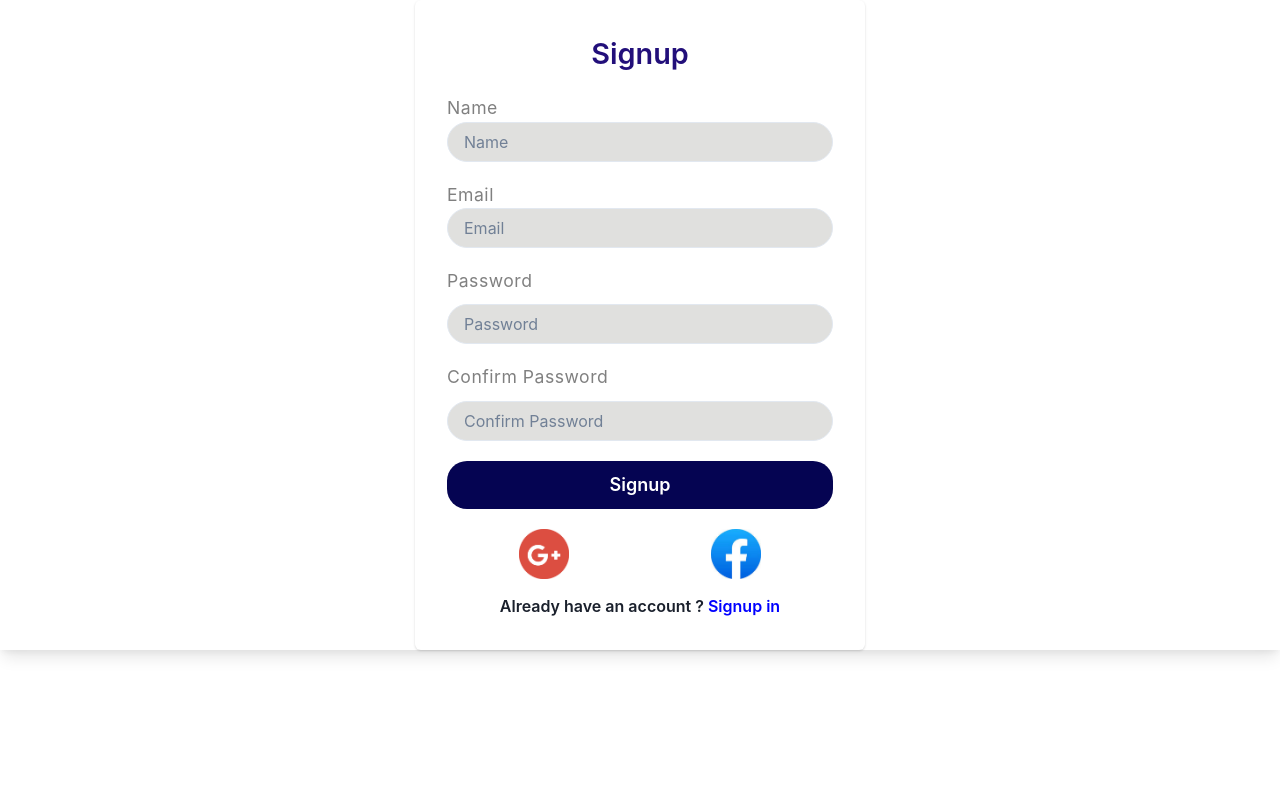
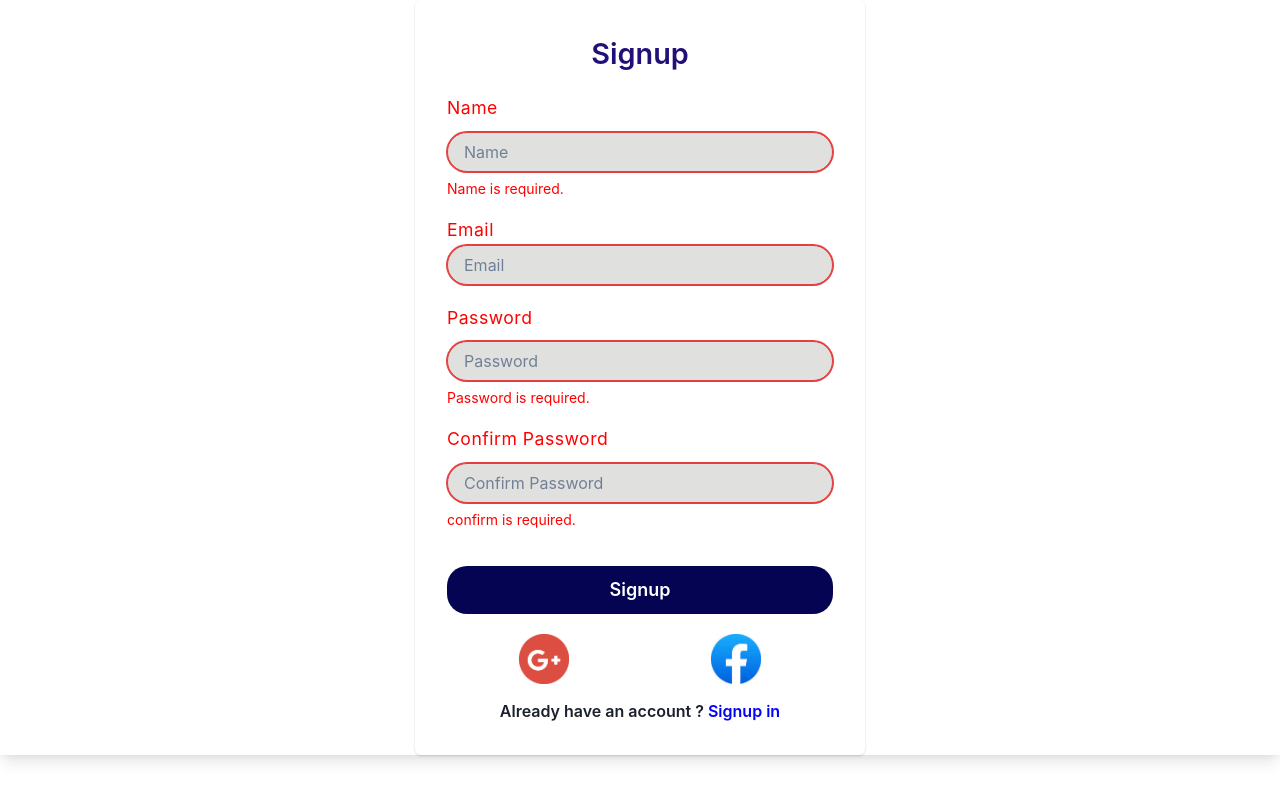
Before and after one commit to Ashutosh5333/Doctor_management_system, a React (Create React App) app in the folder Client/: page /sign in a window 1280 px wide. Both pictures are taken after a click on the button "Signup". Built offline with nearby package versions, Linux system fonts and the light colour scheme.

Commit message:
updated form

```diff
--- a/Client/src/Component/SingleDoctor.jsx
+++ b/Client/src/Component/SingleDoctor.jsx
@@ -131,7 +131,6 @@ const SingleDoctor = () => {
 
     </Box>
 
-
 }
 
 
--- a/Client/src/Component/UserbottomNavbar.jsx
+++ b/Client/src/Component/UserbottomNavbar.jsx
@@ -1,4 +1,4 @@
-import { Box, Image,Text ,Flex } from "@chakra-ui/react";
+import { Box, Text ,Flex } from "@chakra-ui/react";
 import React from "react";
 import { BiHomeAlt } from "react-icons/bi";
 import {BsSearch} from "react-icons/bs"
@@ -37,8 +37,8 @@ const UserbottomNavbar = () => {
          borderRadius={"10px"} p="2"
           justifyContent="space-around" bg="skyblue"
         >
-        <Text color="#fff" mt="1"><BiHomeAlt/> </Text>
-        <Text color="#fff"> Home </Text>
+        <Text color="#fff" mt="3"><BiHomeAlt/> </Text>
+        <Text color="#fff" mt="2"> Home </Text>
         </Flex>:
           <Flex  w="20vw" h="5vh" m="auto"
           justifyContent="space-around"
@@ -56,8 +56,8 @@ const UserbottomNavbar = () => {
            justifyContent="space-around" mt="1" bg="skyblue"
            borderRadius={"10px"} p="2"
         >
-        <Text color="#fff" mt="1"><BsSearch/> </Text>
-        <Text color="#fff"> Search </Text>
+        <Text color="#fff" mt="3"><BsSearch/> </Text>
+        <Text color="#fff" mt="2"> Search </Text>
 
         </Flex>: <Flex  w="20vw" h="5vh" m="auto"
             justifyContent="space-around"
@@ -75,11 +75,11 @@ const UserbottomNavbar = () => {
       <Link to="/userprofile">
       {
         path ==="/userprofile" ? <Flex w="20vw" h="6vh" m="auto"
-           justifyContent="space-around" mt="1" bg="skyblue"
+           justifyContent="space-around"  bg="skyblue"
            borderRadius={"10px"} p="2"
         >
-        <Text color="#fff" mt="1"><FaUserCircle/> </Text>
-        <Text color="#fff"> Profile </Text>
+        <Text color="#fff" mt="3"><FaUserCircle/> </Text>
+        <Text color="#fff" mt="2"> Profile </Text>
         </Flex> : <Flex w="20vw" h="5vh" m="auto"
            justifyContent="space-around"
         >
--- a/Client/src/pages/Login.jsx
+++ b/Client/src/pages/Login.jsx
@@ -1,17 +1,9 @@
-import React, { useState } from "react";
-import { Text, Box, Image, Heading } from "@chakra-ui/react";
+import React, { useEffect, useState } from "react";
 import {
-  Button,
-  Card,
-  CardBody,
-  Input,
-  InputGroup,
-  InputLeftElement,
-  InputRightElement,
-  VStack,
-  useColorModeValue,
-  useToast,
+  Box,  Button, Card,CardBody, FormControl,
+  FormLabel,FormErrorMessage, FormHelperText,  Input,Image,  Stack,  Text,  VStack,  useColorModeValue,useToast,
 } from "@chakra-ui/react";
+
 import { Link } from "react-router-dom";
 
 import { useNavigate } from "react-router-dom";
@@ -20,7 +12,8 @@ import loginlogo from "../Images/loginlogo.jpg";
 const Login = () => {
   const colorScheme = useColorModeValue("blue", "green");
   const [show, setShow] = useState(false);
-
+  const [isEmail, setisEmail] = useState(false);
+  const [isPassword, setisPassword] = useState(false);
   const navigate = useNavigate();
   const toast = useToast();
 
@@ -38,7 +31,24 @@ const Login = () => {
     setShow(!show);
   };
 
-  const handleSubmit = () => {};
+  const handleSubmit = () => {
+    if (post.email !== ""  && post.password !== "") {
+     toast({
+       position: "top",
+       colorScheme: "green",
+       status: "success",
+       title: "user created Account Sucessfully",
+       duration: 3000,
+     })
+ }
+   if (post.email === "") {
+     setisEmail(true);
+   }
+   if (post.password === "") {
+     setisPassword(true);
+   }
+
+  };
 
   return (
     <>
@@ -61,26 +71,53 @@ const Login = () => {
             </Text>
 
             <VStack maxW={"2xl"} spacing={5}>
+            <FormControl id="email" isInvalid={isEmail}>
+              <FormLabel
+                mb="10px"
+                color={isEmail ? "red" : "gray"}
+                fontWeight={"400"}
+                letterSpacing={0.5}
+                fontSize={"1.1rem"}
+              >
+                {" "}
+                Email{" "}
+              </FormLabel>
               <Input
-                placeholder="Email"
                 type="email"
                 name="email"
-                size="lg"
+                placeholder="Email"
                 bg="#e0e0de"
                 borderRadius={"20"}
-                color="#dedbd3"
                 onChange={handleChange}
               />
+            </FormControl>
+            <FormControl id="password" isInvalid={isPassword}>
+              <FormLabel
+                mb="10px"
+                fontWeight={"400"}
+                letterSpacing={0.5}
+                color={isEmail ? "red" : "gray"}
+                fontSize={"1.1rem"}
+              >
+                {" "}
+                Password{" "}
+              </FormLabel>
               <Input
-                type={show ? "text" : "password"}
-                placeholder="Password"
                 name="password"
-                size="lg"
                 bg="#e0e0de"
                 borderRadius={"20"}
-                color="#dedbd3"
+                placeholder="Password"
+                type="password"
                 onChange={handleChange}
               />
+              {!isPassword ? (
+                <FormHelperText h="10px"></FormHelperText>
+              ) : (
+                <FormErrorMessage color="red">
+                  Password is required.
+                </FormErrorMessage>
+              )}
+            </FormControl>
               <Button
                 width="100%"
                 size="lg"
--- a/Client/src/pages/Signup.jsx
+++ b/Client/src/pages/Signup.jsx
@@ -1,26 +1,21 @@
 import React, { useEffect, useState } from "react";
 import {
-  Box,
-  Button,
-  Card,
-  FormControl,
-  FormLabel,
-  Input,
-   Image,
-  Stack,
-  Text,
-  VStack,
-  useColorModeValue,
-  useToast,
+  Box,  Button, Card, FormControl,
+  FormLabel,FormErrorMessage, FormHelperText,  Input,Image,  Stack,  Text,  VStack,  useColorModeValue,useToast,
 } from "@chakra-ui/react";
-
-
 
 import { Link, useNavigate } from "react-router-dom";
 
 const Signup = () => {
   const colorScheme = useColorModeValue("blue", "green");
   const [show, setShow] = useState(false);
+  const [error, SetError] = useState(false);
+  const [isEmail, setisEmail] = useState(false);
+  const [isPassword, setisPassword] = useState(false);
+  const [isconfimPassword, setisconfirmPassword] = useState(false);
+  const [isName, setisName] = useState(false);
+  const [confimPassword, setconfirmPassword] = useState("");
+  const [matchpassword, setmatchpassword] = useState(false);
 
   const navigate = useNavigate();
   const toast = useToast();
@@ -31,6 +26,10 @@ const Signup = () => {
     name: "",
   });
 
+  console.log("post",post)
+
+  console.log("confrim",confimPassword)
+
   const handleChange = (e) => {
     const { name, value } = e.target;
     SetPost({ ...post, [name]: value });
@@ -40,17 +39,56 @@ const Signup = () => {
     setShow(!show);
   };
 
-  const handleSubmit = () => {};
+  const handleSubmit = () => {
+    if (post.email !== "" && post.name !== "" && post.password !== ""
+       && confimPassword!==""
+    ) {
+      if (confimPassword !== post.password) {
+        setmatchpassword(true);
+        toast({
+        position: "top",
+        colorScheme: "red",
+        status: "error",
+        title: "password are not match",
+        duration: 3000,
+      });
+      }
+      else{
+        toast({
+          position: "top",
+          colorScheme: "green",
+          status: "success",
+          title: "user created Account Sucessfully",
+          duration: 3000,
+        });
+      }
+
+    } else {
+      if (post.email === "") {
+        setisEmail(true);
+      }
+      if (post.password === "") {
+        setisPassword(true);
+      }
+      if (confimPassword === "") {
+        setisconfirmPassword(true);
+      }
+
+      if (post.name === "") {
+        setisName(true);
+      }
+    }
+  };
 
   return (
     <Box boxShadow={"lg"}>
       <Box width={"100%"} position={"relative"} m="auto">
         <Card
           w={{ base: "100%", md: "50%", lg: "450px" }}
-          m="auto" border={"none"} p="8"
+          m="auto"
+          border={"none"}
+          p="8"
         >
-
-
           <Text
             textAlign={"center"}
             fontWeight={"600"}
@@ -63,96 +101,119 @@ const Signup = () => {
           </Text>
 
           <VStack maxW={"2xl"} spacing={5}>
-                <FormControl id="name">
+            <FormControl id="name" isInvalid={isName}>
               <FormLabel
-                    mb="-10px"
+                color={isName ? "red" : "gray"}
+                mb="10px"
                 fontWeight={"400"}
                 letterSpacing={0.5}
-                    color="gray"
                 fontSize={"1.1rem"}
               >
                 Name
               </FormLabel>
-                </FormControl>
 
               <Input
                 type="text"
                 name="name"
-                  mt="-10px"
                 placeholder="Name"
                 bg="#e0e0de"
                 borderRadius={"20"}
-                  color="#dedbd3"
                 onChange={handleChange}
               />
+              {!isName ? (
+                <FormHelperText h="10px"></FormHelperText>
+              ) : (
+                <FormErrorMessage color="red">
+                  Name is required.
+                </FormErrorMessage>
+              )}
+            </FormControl>
 
-                <FormControl id="email">
+            <FormControl id="email" isInvalid={isEmail}>
               <FormLabel
-                    mb="-10px"
+                mb="10px"
+                color={isEmail ? "red" : "gray"}
                 fontWeight={"400"}
                 letterSpacing={0.5}
-                    color="gray"
                 fontSize={"1.1rem"}
               >
                 {" "}
                 Email{" "}
               </FormLabel>
-                </FormControl>
               <Input
                 type="email"
                 name="email"
                 placeholder="Email"
                 bg="#e0e0de"
                 borderRadius={"20"}
-                  color="#dedbd3"
                 mt="-10px"
                 onChange={handleChange}
               />
+            </FormControl>
 
-                <FormControl id="password">
+            <FormControl id="password" isInvalid={isPassword}>
               <FormLabel
-                    mb="-10px"
+                mb="10px"
                 fontWeight={"400"}
                 letterSpacing={0.5}
-                    color="gray"
+                color={isEmail ? "red" : "gray"}
                 fontSize={"1.1rem"}
               >
                 {" "}
                 Password{" "}
               </FormLabel>
-                </FormControl>
-
               <Input
                 name="password"
                 bg="#e0e0de"
                 borderRadius={"20"}
                 placeholder="Password"
-                  color="#dedbd3"
+                type="password"
                 onChange={handleChange}
               />
+              {!isPassword ? (
+                <FormHelperText h="10px"></FormHelperText>
+              ) : (
+                <FormErrorMessage color="red">
+                  Password is required.
+                </FormErrorMessage>
+              )}
+            </FormControl>
 
-                <FormControl id="password">
+            <FormControl id="password" isInvalid={isPassword}>
               <FormLabel
-                    mb="-10px"
+                mb="10px"
                 fontWeight={"400"}
                 letterSpacing={0.5}
-                    color="gray"
+                color={isPassword ? "red" : "gray"}
                 fontSize={"1.1rem"}
               >
                 {" "}
                 Confirm Password{" "}
               </FormLabel>
-                </FormControl>
-
               <Input
-                  type={show ? "text" : "password"}
                 name="password"
                 bg="#e0e0de"
                 borderRadius={"20"}
-                  color="#dedbd3"
+               type="password"
                 placeholder="Confirm Password"
-                  onChange={handleChange}
+                onChange={(e) => setconfirmPassword(e.target.value)}
               />
+              {!isconfimPassword ? (
+                <FormHelperText h="10px"></FormHelperText>
+              ) : (
+                <FormErrorMessage color="red">
+                  confirm is required.
+                </FormErrorMessage>
+              )}
+
+              {!matchpassword ? (
+                <FormHelperText h="10px"></FormHelperText>
+              ) : (
+                <FormErrorMessage color="red">
+                  Password are not Match
+                </FormErrorMessage>
+              )}
+            </FormControl>
 
             <Button
               width="100%"
@@ -166,8 +227,9 @@ const Signup = () => {
             </Button>
           </VStack>
 
-
-          <Box display="flex" justifyContent={"space-around"}
+          <Box
+            display="flex"
+            justifyContent={"space-around"}
             w="30vw"
             m="auto"
             mt="5"
@@ -188,16 +250,15 @@ const Signup = () => {
             </Box>
           </Box>
 
-          <Box  w="80%" m="auto" mt="15px" >
-            <Text textAlign={"center"} fontWeight={"600"}> Already  have an account ?
-
+          <Box w="80%" m="auto" mt="15px">
+            <Text textAlign={"center"} fontWeight={"600"}>
+              {" "}
+              Already have an account ?
               <Link to="/login">
-            <span style={{color:"blue"}} > Signup in </span>
+                <span style={{ color: "blue" }}> Signup in </span>
               </Link>
-
             </Text>
           </Box>
-
         </Card>
       </Box>
     </Box>
--- a/Client/src/pages/SmallSearchbar.jsx
+++ b/Client/src/pages/SmallSearchbar.jsx
@@ -1,12 +1,45 @@
 import React from 'react'
 import UserbottomNavbar from '../Component/UserbottomNavbar';
-import { useBreakpointValue } from '@chakra-ui/react';
+import { useBreakpointValue, Flex, Input, Image } from '@chakra-ui/react';
+import { Box } from '@chakra-ui/react';
+import { Text } from '@chakra-ui/react';
+import {BsSearch} from "react-icons/bs"
+import loginlogo from "../Images/loginlogo.jpg"
 
 const SmallSearchbar = () => {
     const SmallScreen = useBreakpointValue({ base: true, md: false, lg: false });
 
   return (
     <>
+
+    {
+      SmallScreen && <Box
+      w="100%" h="90vh" boxShadow={"lg"} >
+
+  <Box boxShadow={"lg"}  borderRadius={"lg"} p="2">
+      <Flex width={{base : '90%',}}  m="auto"
+                  borderRadius={"20"}   bg="#e0e0de"
+                padding='5px' alignItems='center'>
+                <Text ml='10px'><BsSearch/></Text>
+                <Input borderRadius='10px'
+                //  onChange={ (e) =>SetInputDoctor(e.target.value)}
+                 border='0px' placeholder='Search Doctor' variant="unstyled" padding='5px'/>
+            </Flex>
+  </Box>
+
+        {/* -------------------------------- */}
+
+        <Box position={"relative"} top="40"
+         h="20vh" w="90vw" m="auto" borderRadius={"10"}
+         >
+         <Image  src={loginlogo} alt="serachbar" />
+
+        </Box>
+
+
+
+      </Box>
+    }
 
 
     {
--- a/Client/src/pages/Userprofile.jsx
+++ b/Client/src/pages/Userprofile.jsx
@@ -1,12 +1,65 @@
 import React from 'react'
-import { useBreakpointValue } from '@chakra-ui/react';
+import { useBreakpointValue,Text, Flex, Button } from '@chakra-ui/react';
 import UserbottomNavbar from '../Component/UserbottomNavbar';
+import { Box } from '@chakra-ui/react';
+import { Image } from '@chakra-ui/react';
+import { Heading } from '@chakra-ui/react';
+
 
 export const Userprofile = () => {
     const SmallScreen = useBreakpointValue({ base: true, md: false, lg: false });
 
     return (
       <>
+      {
+        SmallScreen &&   <Box   h="70vh"  width={{base:"90vw",md:"90vw" }}  m="auto"  p="6" spacing={3} >
+
+     <Flex h="60vh" boxShadow={"dark"}  flexDirection={"column"} gap="5"   >
+
+        <Flex w="80%" m="auto" >
+           <Box  m="auto">
+              <Image
+               objectFit='cover'
+               boxSize='200px'
+              m="auto"  borderRadius="100"
+              src={"https://encrypted-tbn0.gstatic.com/images?q=tbn:ANd9GcSdGavVuDikOdGdSTddKLJnpcIXUB1I2OTO238tOAF2vHvs2EBtFCvB59mQkv2L-2B6FGk&usqp=CAU"}
+
+              />
+           </Box>
+
+         </Flex>
+
+        <Flex  h="60vh" w="90%"   m="auto" flexDirection={"column"}  >
+        <Box w="90%"    m="auto" textAlign={"center"}>
+                <Text fontWeight={"600"} color="#050452"> Hello </Text>
+               </Box>
+               <Box w="90%"   m="auto" mt="5" >
+                <Heading  textAlign={"center"} color="#050452"> Ashutosh lakshakar </Heading>
+               </Box>
+
+               <Box w="90%"    m="auto" mt="5">
+                <Text  textAlign={"center"} fontWeight={"400"} letterSpacing={"1px"}>
+                 </Text>
+               </Box>
+
+               <Box w="90%"     m="auto" mt="5" >
+                <Text  textAlign={"center"} fontWeight={"600"}>{
+
+                } </Text>
+               </Box>
+
+               <Box w="90%"    m="auto" mt="5" textAlign={"center"}>
+                <Button   bg="blue" color="#fff" p="5" > Back To Doctor dashboard </Button>
+               </Box>
+
+        </Flex>
+
+     </Flex>
+
+
+    </Box>
+      }
+
 
 
       {
```
Lines whose indentation alone changed are shown as unchanged.
